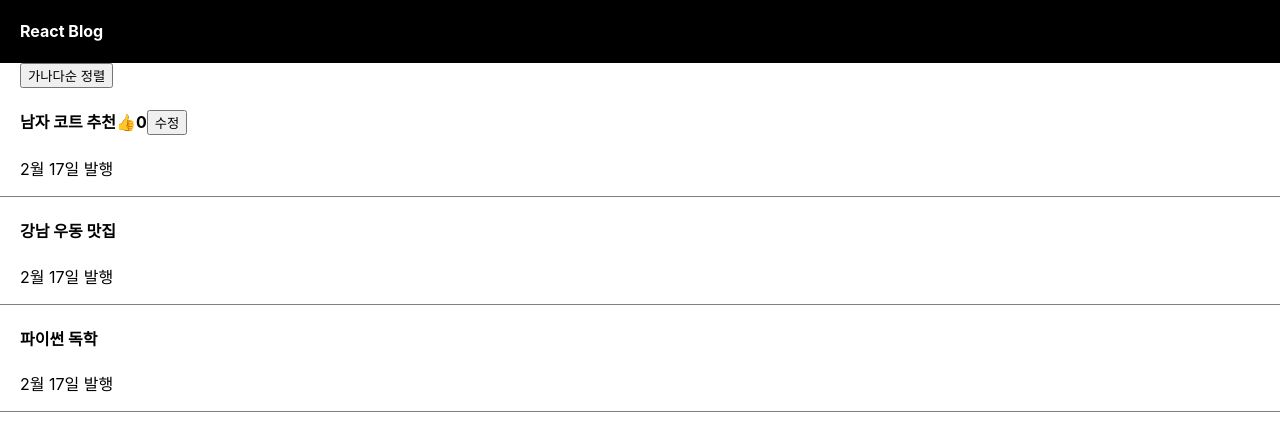
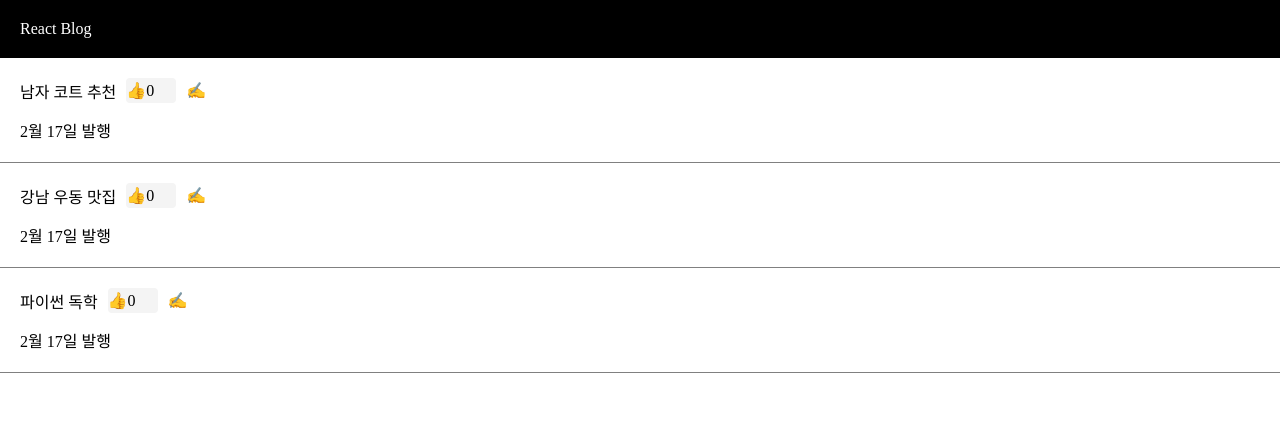
Before and after one commit to Plush777/TIL, a React (Create React App) app in the folder 리액트_기초부터_쇼핑몰프로젝트까지/Part.1-블로그제작/blog/: page / in a window 1280 px wide. Shown: the top 430 px of the page. Built offline with nearby package versions, Linux system fonts and the light colour scheme.

Commit message:
:memo: Ep.7 map 추가

```diff
--- a/리액트_기초부터_쇼핑몰프로젝트까지/Part.1-블로그제작/blog/src/App.css
+++ b/리액트_기초부터_쇼핑몰프로젝트까지/Part.1-블로그제작/blog/src/App.css
@@ -1,40 +1,138 @@
-.App {
-    text-align: center;
+* {
+    box-sizing: border-box;
 }
 
-.App-logo {
-    height: 40vmin;
-    pointer-events: none;
+html,
+body,
+div,
+span,
+object,
+p,
+blockquote,
+a,
+button,
+abbr,
+address,
+img,
+q,
+h1,
+h2,
+h3,
+h4,
+h5,
+h6 dl,
+dt,
+dd,
+ol,
+ul,
+li,
+fieldset,
+form,
+label,
+legend,
+table,
+caption,
+tbody,
+tfoot,
+thead,
+article,
+aside,
+footer,
+header,
+section,
+summary {
+    margin: 0;
+    padding: 0;
+    border: 0;
+    font: inherit;
 }
 
-@media (prefers-reduced-motion: no-preference) {
-    .App-logo {
-        animation: App-logo-spin infinite 20s linear;
-    }
+article,
+aside,
+details,
+figcaption,
+figure,
+footer,
+header,
+hgroup,
+menu,
+nav,
+section {
+    display: block;
 }
 
-.App-header {
-    background-color: #282c34;
-    min-height: 100vh;
-    display: flex;
-    flex-direction: column;
-    align-items: center;
-    justify-content: center;
-    font-size: calc(10px + 2vmin);
-    color: white;
+body,
+html {
+    width: 100%;
 }
 
-.App-link {
-    color: #61dafb;
+ol,
+ul {
+    list-style: none;
 }
 
-@keyframes App-logo-spin {
-    from {
-        transform: rotate(0deg);
-    }
-    to {
-        transform: rotate(360deg);
-    }
+table {
+    border-collapse: collapse;
+    border-spacing: 0;
+}
+
+img {
+    border: none;
+}
+
+a {
+    text-decoration: none;
+    color: inherit;
+}
+
+address {
+    font-style: normal;
+}
+
+button {
+    display: inline-block;
+    border: none;
+    background-color: transparent;
+    cursor: pointer;
+}
+
+input,
+button,
+a,
+select,
+option {
+    font-family: inherit;
+    font-size: inherit;
+}
+
+input[type='checkbox'] {
+    border: none !important;
+}
+
+caption,
+hr {
+    display: block;
+    margin: 0;
+    padding: 0;
+    width: 0;
+    height: 0;
+    overflow: hidden;
+    font-size: 0;
+    line-height: 0;
+}
+
+pre {
+    word-break: break-all;
+    white-space: pre-line;
+}
+
+.btnThumbsUp {
+    display: flex;
+    align-items: center;
+    width: 50px;
+    height: 25px;
+    border-radius: 4px;
+    background-color: #f4f4f4;
 }
 
 .black-nav {
@@ -42,17 +140,23 @@
     background-color: #000;
     width: 100%;
     color: white;
-    padding-left: 20px;
-}
-
-div {
-    box-sizing: border-box;
+    padding: 20px;
 }
 
 .list {
-    padding-left: 20px;
+    padding: 20px;
     text-align: left;
     border-bottom: 1px solid grey;
+}
+
+.list-head {
+    display: flex;
+    align-items: center;
+    gap: 10px;
+}
+
+.list-bottom {
+    padding-top: 15px;
 }
 
 .modal {
--- a/리액트_기초부터_쇼핑몰프로젝트까지/Part.1-블로그제작/blog/src/App.js
+++ b/리액트_기초부터_쇼핑몰프로젝트까지/Part.1-블로그제작/blog/src/App.js
@@ -3,7 +3,7 @@ import './App.css';
 
 function App() {
     let [title, setTitle] = useState(['남자 코트 추천', '강남 우동 맛집', '파이썬 독학']);
-    let [thumbsUp, setThumbsup] = useState(0);
+    let [thumbsUp, setThumbsup] = useState([0, 0, 0]);
     let [modal, setModal] = useState(false); //state 이전값
 
     const modalToggle = () => {
@@ -18,62 +18,63 @@ function App() {
 
         https://ko.reactjs.org/docs/faq-state.html
         ----------------------------- */
-    }
+    };
 
     return (
         <div className="App">
             <header className="black-nav">
                 <h4>React Blog</h4>
             </header>
-            <div className="list">
-                <button onClick={() => {
+            {/* <button onClick={() => {
                     let copy = [...title];
                     copy.sort();
                     setTitle(copy);
 
-                }}>가나다순 정렬</button>
-                <h4>
-                    {title[0]}
-                    <span
-                        onClick={() => {
-                            setThumbsup(thumbsUp + 1);
-                        }}
-                    >
-                        👍
-                    </span>
-                    {thumbsUp}
-                    <button onClick={() => {
-                        let copy = [...title];
-                        copy[0] = '여자코트 추천';
-                        setTitle(copy);
-                    }}>수정</button>
-                </h4>
-                <p>2월 17일 발행</p>
-            </div>
-            <div className="list">
-                <h4>{title[1]}</h4>
-                <p>2월 17일 발행</p>
-            </div>
-            <div className="list">
-                <h4 onClick={() => modalToggle()}>{title[2]}</h4>
-                <p>2월 17일 발행</p>
-            </div>
+                }}>가나다순 정렬</button> */}
 
-            {
-                modal === true ? <Modal/> : null
-            }
+            {modal === true ? <Modal /> : null}
+            {title.map((a, i) => {
+                return (
+                    <div className="list" key={i}>
+                        <div className="list-head">
+                            <h4 onClick={() => {
+                                if (i === 0) {
+                                    modalToggle();
+                                }
+                            }}>{a}</h4>
+                            <button type="button" className='btnThumbsUp' onClick={() => {
+                                let copy = [...thumbsUp];
+                                copy[i]++;
+                                setThumbsup(copy);
+                            }}>
+                                <span>👍{thumbsUp[i]}</span>
+                            </button>
+                            <button type='button' className='btnModify' onClick={() => {
+                                let writingModfiy = [...title];
+                                writingModfiy[i] = '수정됐어!';
+                                setTitle(writingModfiy);
+                            }}>
+                                <span>✍️</span>
+                            </button>
+                        </div>
+                        <div className="list-bottom">
+                            <p>2월 17일 발행</p>
+                        </div>
+                    </div>
+                );
+            })}
         </div>
     );
 }
 
-function Modal(){
-    return(
+function Modal() {
+    return (
         <div className="modal">
             <h4>제목</h4>
             <p>날짜</p>
             <p>상세내용</p>
         </div>
-    )
+    );
 }
 
 export default App;
```
Also changed, not shown: 리액트_기초부터_쇼핑몰프로젝트까지/Part.1-블로그제작/blog/Part.1-정리/Ep.7-map.md (added, +131 -0 lines).
